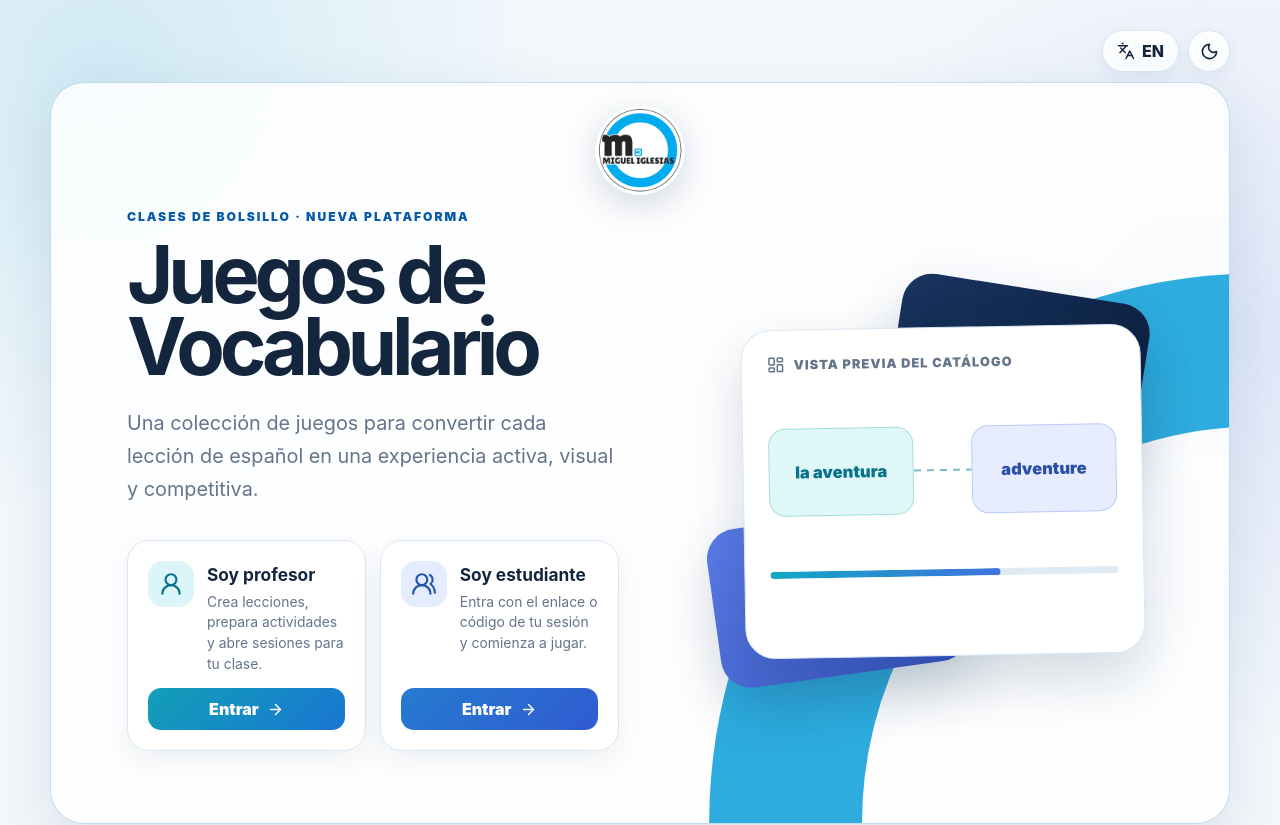
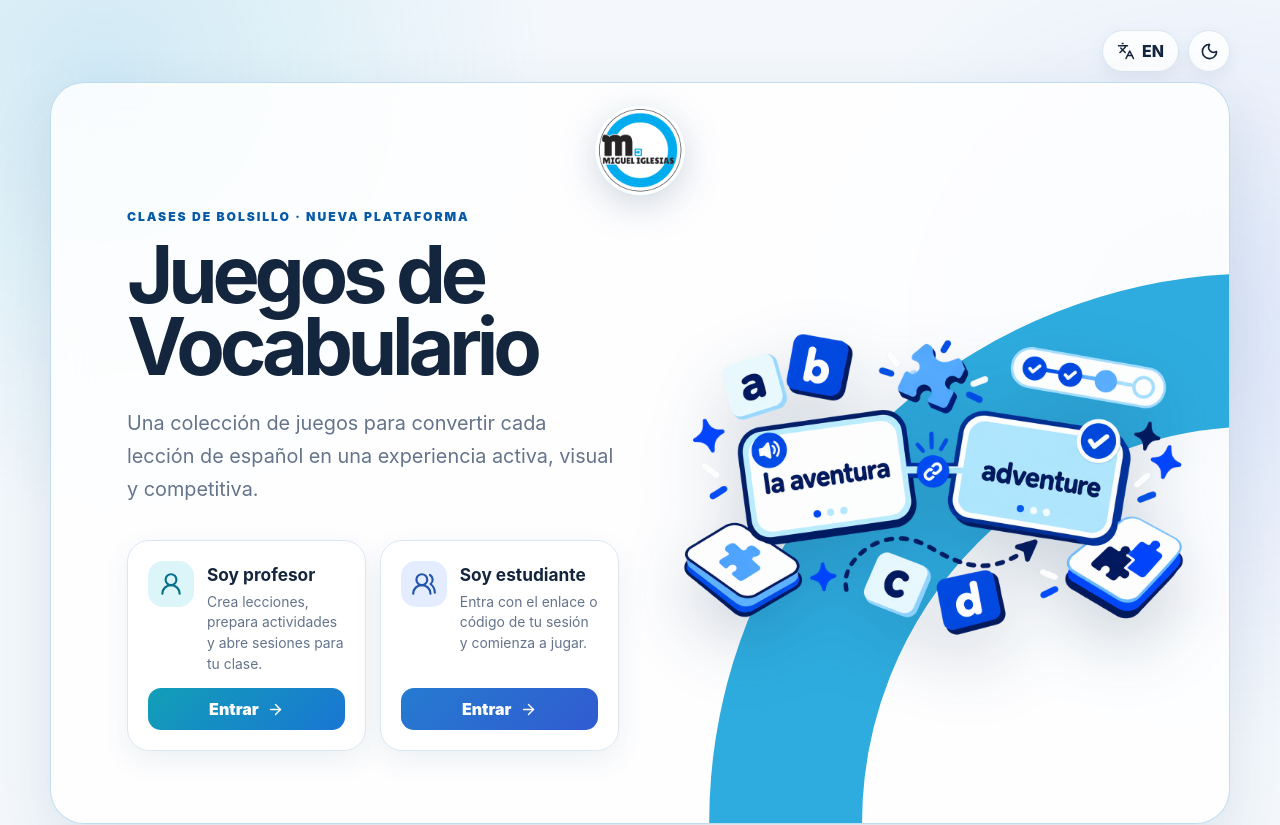
Before and after one commit to migueliglesiascc-create/vocabulario-juegos-miguel-iglesias, a React (Vite) app: page / in a window 1280 px wide. Shown: the top 825 px of the page. Built offline with nearby package versions, Linux system fonts and the light colour scheme.

Commit message:
Replace catalog mockup with vocabulary game illustration

```diff
--- a/src/App.tsx
+++ b/src/App.tsx
@@ -8,7 +8,6 @@ import {
   Headphones,
   Image as ImageIcon,
   Languages,
-  LayoutDashboard,
   Moon,
   Puzzle,
   Shapes,
@@ -120,18 +119,12 @@ export function App() {
           </div>
         </div>
 
-        <div className="hero-visual" aria-hidden="true">
-          <div className="visual-card card-back-one"><span>hola</span></div>
-          <div className="visual-card card-back-two"><span>hello</span></div>
-          <div className="visual-card card-front">
-            <div className="mini-header"><LayoutDashboard size={18} /><span>{t.preview}</span></div>
-            <div className="mini-board">
-              <span className="mini-word spanish">la aventura</span>
-              <span className="mini-link"></span>
-              <span className="mini-word english">adventure</span>
-            </div>
-            <div className="mini-progress"><span></span></div>
-          </div>
+        <div className="hero-visual">
+          <img
+            className="vocabulary-illustration"
+            src={`${import.meta.env.BASE_URL}vocabulary-games-illustration.png`}
+            alt={language === 'es' ? 'Juego bilingüe para emparejar palabras nuevas, escuchar, resolver retos y avanzar' : 'Bilingual game for matching new words, listening, solving challenges, and making progress'}
+          />
         </div>
       </section>
 
--- a/src/styles.css
+++ b/src/styles.css
@@ -67,7 +67,8 @@ h1 { max-width: 700px; margin: 0; font-size: clamp(3.2rem, 6.2vw, 6rem); line-he
 .entry-link { grid-column: 1 / -1; display: inline-flex; width: 100%; align-items: center; justify-content: center; gap: 8px; align-self: end; border: 0; border-radius: 13px; padding: 11px 16px; color: #fff; background: linear-gradient(135deg, #129fb7, #1976d2); font-weight: 900; cursor: pointer; }
 .student-card .entry-link { background: linear-gradient(135deg, #257bd0, #315bd1); }
 
-.hero-visual { position: relative; z-index: 1; min-height: 440px; }
+.hero-visual { position: relative; z-index: 1; display: grid; min-height: 440px; place-items: center; }
+.vocabulary-illustration { display: block; width: 126%; max-width: 650px; height: auto; filter: drop-shadow(0 28px 34px rgba(12, 43, 82, .2)); }
 .visual-card { position: absolute; border-radius: 30px; box-shadow: 0 25px 55px rgba(15, 54, 91, .18); }
 .card-back-one, .card-back-two { display: grid; width: 250px; height: 160px; place-items: center; color: #fff; font-size: 2rem; font-weight: 900; }
 .card-back-one { right: 10px; top: 28px; transform: rotate(9deg); background: linear-gradient(135deg, #18345f, #091a36); }
@@ -101,6 +102,7 @@ footer { padding: 27px 12px 10px; border-top: 1px solid var(--line); color: var(
   .hero { grid-template-columns: 1fr; min-height: auto; padding: 126px 40px 62px; }
   .hero-decoration { object-position: center; }
   .hero-visual { min-height: 390px; width: min(520px, 100%); margin: 0 auto; }
+  .vocabulary-illustration { width: min(116%, 610px); }
   .module-grid { grid-template-columns: repeat(2, 1fr); }
 }
 
@@ -113,6 +115,7 @@ footer { padding: 27px 12px 10px; border-top: 1px solid var(--line); color: var(
   .entry-grid, .module-grid { grid-template-columns: 1fr; }
   .entry-card { min-height: 170px; }
   .hero-visual { min-height: 340px; }
+  .vocabulary-illustration { width: 118%; }
   .card-front { inset: 55px 0 35px 12px; padding: 18px; }
   .card-back-one, .card-back-two { width: 190px; height: 130px; }
   .mini-board { grid-template-columns: 1fr 30px 1fr; margin-top: 45px; }
```
Also changed, not shown: public/vocabulary-games-illustration.png (added).
